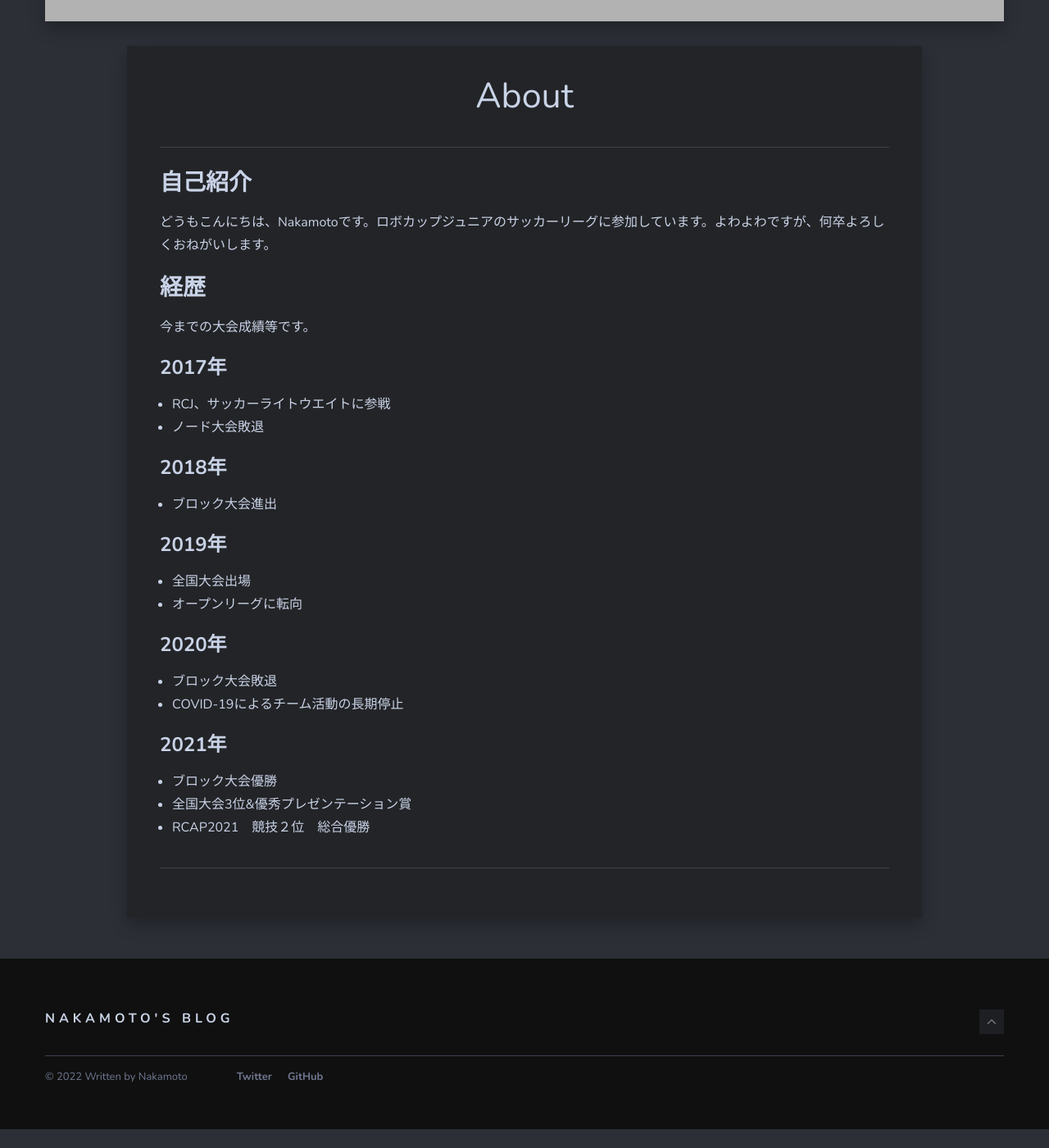
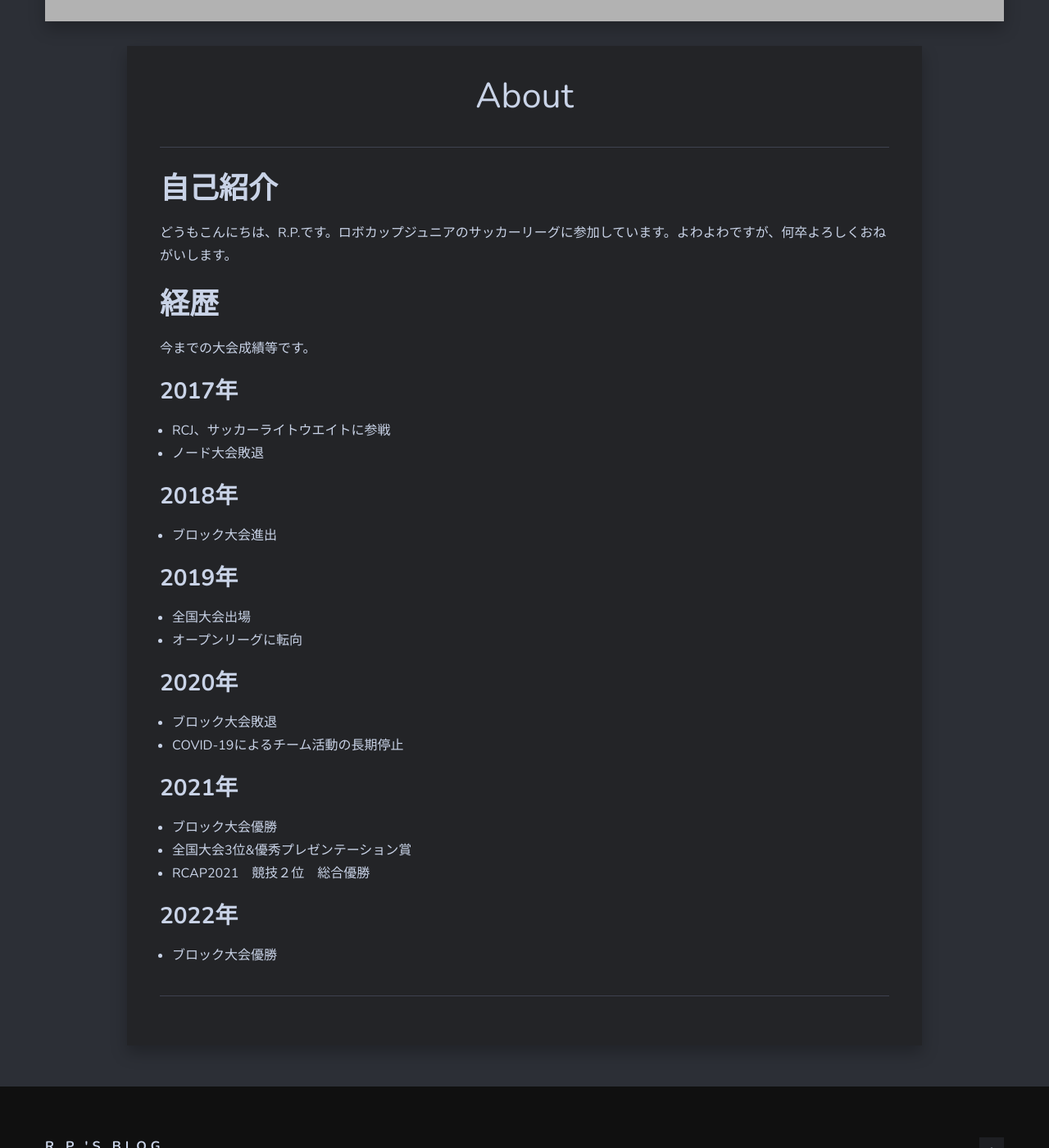
Before and after one commit to RP-800/RP-800.github.io, a Jekyll site: the page built from _pages/about.md, in a window 1280 px wide and 1400 px high, scrolled down 669 px. Shown: the whole window at 82% size. Built offline with Jekyll 4.4.1, drawn with Linux system fonts in a browser that asks for light colours; nearby versions of some CDN libraries; before the commit the page ends 2046 px from its top, so only the background shows below that; some of the changed text lies outside the part shown.

Commit message:
ハンドルネーム確定

```diff
--- a/_config.yml
+++ b/_config.yml
@@ -1,22 +1,22 @@
 #-------------------------------
 # General Site Settings
 
-title: Nakamoto's Blog
-description: Nakamotoのブログです。RCJの事とか色々書いていく予定です。 # this means to ignore newlines until "baseurl:"
+title: R.P.'s Blog
+description: R.P.のブログです。RCJの事とか色々書いていく予定です。 # this means to ignore newlines until "baseurl:"
 baseurl: "" # the subpath of your site, e.g. /blog
-url: "https://nakamoto800.github.io" # the base hostname & protocol for your site, e.g. http://example.com
+url: "https://rp-800.github.io" # the base hostname & protocol for your site, e.g. http://example.com
 
 
 #-------------------------------
 # About Section
-author-name: 小熊猫 / Nakamoto
+author-name: R.P.
 author-avatar: icon.jpg
 
 
 #-------------------------------
 # Contact links
-twitter: https://twitter.com/Nakamoto_RCJ # Add your Facebook handle
-github: https://github.com/nakamoto800
+twitter: https://twitter.com/red_panda_RCJ # Add your Facebook handle
+github: https://github.com/RP-800
 
 
 #-------------------------------
--- a/_includes/footer.html
+++ b/_includes/footer.html
@@ -4,13 +4,13 @@
       <div class="col col-12">
         <div class="footer-top">
           <h2 class="logo-title">
-            <a href="{{site.baseurl}}/" class="logo-text">Nakamoto's Blog</a>
+            <a href="{{site.baseurl}}/" class="logo-text">R.P.'s Blog</a>
           </h2>
           <div class="top"><i class="ion ion-ios-arrow-up"></i></div>
         </div>
         <div class="footer-bottom">
           <div class="copyright">
-            <p>&copy; {{site.time | date: '%Y'}} Written by <a href="https://twitter.com/Nakamoto_RCJ">Nakamoto</a></p>
+            <p>&copy; {{site.time | date: '%Y'}} Written by <a href="https://twitter.com/red_panda_RCJ">R.P.</a></p>
           </div>
           <div class="footer-social">
             <ul class="list-reset">
--- a/_includes/header.html
+++ b/_includes/header.html
@@ -4,7 +4,7 @@
       <div class="col col-12">
         <div class="header-box">
           <div class="logo-title">
-            <a href="{{site.baseurl}}/" class="logo-text">Nakamoto's Blog</a>
+            <a href="{{site.baseurl}}/" class="logo-text">R.P.'s Blog</a>
           </div>
 
           <nav class="nav-menu">
--- a/_pages/about.md
+++ b/_pages/about.md
@@ -4,28 +4,31 @@
 image: 897b279a-6a44-40f7-9459-d3fe7b226536.jpg
 permalink: /about/
 ---
-## 自己紹介
-どうもこんにちは、Nakamotoです。ロボカップジュニアのサッカーリーグに参加しています。よわよわですが、何卒よろしくおねがいします。
+# 自己紹介
+どうもこんにちは、R.P.です。ロボカップジュニアのサッカーリーグに参加しています。よわよわですが、何卒よろしくおねがいします。
 
-## 経歴
+# 経歴
 今までの大会成績等です。
 
-### 2017年
+## 2017年
 - RCJ、サッカーライトウエイトに参戦
 - ノード大会敗退
 
-### 2018年
+## 2018年
 - ブロック大会進出
 
-### 2019年
+## 2019年
 - 全国大会出場
 - オープンリーグに転向
 
-### 2020年
+## 2020年
 - ブロック大会敗退
 - COVID-19によるチーム活動の長期停止
 
-### 2021年
+## 2021年
 - ブロック大会優勝
 - 全国大会3位&優秀プレゼンテーション賞
 - RCAP2021　競技２位　総合優勝
+
+## 2022年
+- ブロック大会優勝
--- a/robots.txt
+++ b/robots.txt
@@ -1,3 +1,3 @@
 User-Agent: *
 
-Sitemap: https://nakamoto800.github.io/sitemap.xml
+Sitemap: https://rp-800.github.io/sitemap.xml
```
